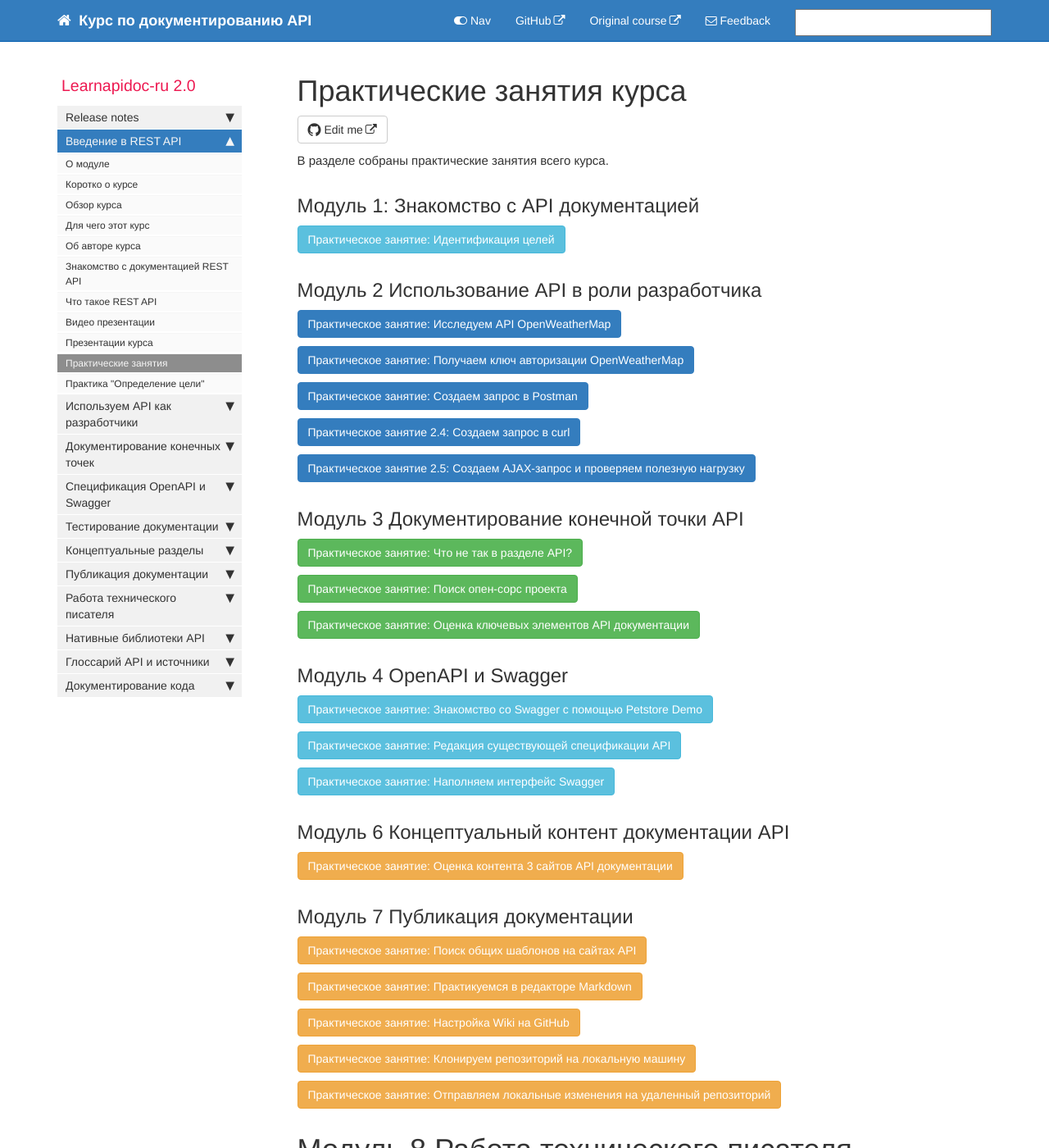
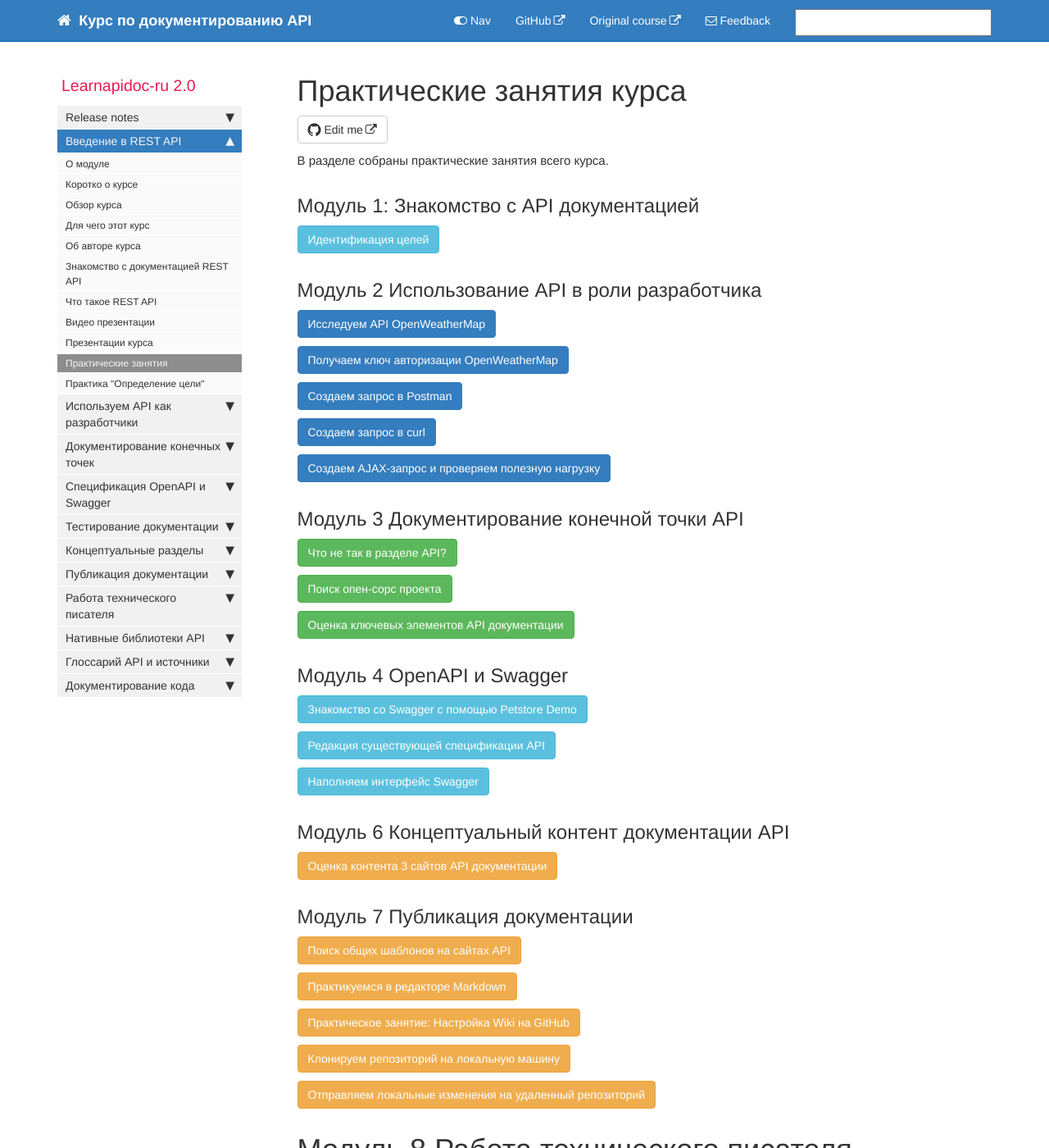
Before and after one commit to Starkovden/Starkovden.github.io, a Jekyll site: the page built from pages/introduction-rest-api/workshop-activities.md, in a window 1280 px wide and 1400 px high. Shown: the whole window at 82% size. Built offline with Jekyll 4.4.1, drawn with Linux system fonts in a browser that asks for light colours; nearby versions of some CDN libraries; comment, search, counter and statistics services are not loaded; some of the changed text lies outside the part shown.

Commit message:
поправил текст кнопки

```diff
--- a/pages/introduction-rest-api/workshop-activities.md
+++ b/pages/introduction-rest-api/workshop-activities.md
@@ -13,68 +13,64 @@ toc: false
 ## Модуль 1: Знакомство с API документацией
 
 
-{% include workshop_button.html title="Практическое занятие: Идентификация целей" activity="identify_goals" button_type="info" %}
+{% include workshop_button.html title="Идентификация целей" activity="identify_goals" button_type="info" %}
 
 ## Модуль 2 Использование API в роли разработчика
 
-{% include workshop_button.html title="Практическое занятие: Исследуем API OpenWeatherMap" activity="explore_openweathermap_api" button_type="primary" %}
+{% include workshop_button.html title="Исследуем API OpenWeatherMap" activity="explore_openweathermap_api" button_type="primary" %}
 
 
-{% include workshop_button.html title="Практическое занятие: Получаем ключ авторизации OpenWeatherMap" activity="get_authorization_keys" button_type="primary" %}
+{% include workshop_button.html title="Получаем ключ авторизации OpenWeatherMap" activity="get_authorization_keys" button_type="primary" %}
 
 
-{% include workshop_button.html title="Практическое занятие: Создаем запрос в Postman" activity="postman_request" button_type="primary" %}
+{% include workshop_button.html title="Создаем запрос в Postman" activity="postman_request" button_type="primary" %}
 
 
-{% include workshop_button.html title="Практическое занятие 2.4: Создаем запрос в curl" activity="make_curl_request" button_type="primary" %}
+{% include workshop_button.html title="Создаем запрос в curl" activity="make_curl_request" button_type="primary" %}
 
 
-{% include workshop_button.html title="Практическое занятие 2.5: Создаем AJAX-запрос и проверяем полезную нагрузку" activity="ajax_api_request" button_type="primary" %}
+{% include workshop_button.html title="Создаем AJAX-запрос и проверяем полезную нагрузку" activity="ajax_api_request" button_type="primary" %}
 
 ## Модуль 3 Документирование конечной точки API
 
-{% include workshop_button.html title="Практическое занятие: Что не так в разделе API?" activity="whats_wrong_with_serfreport" button_type="success" %}
+{% include workshop_button.html title="Что не так в разделе API?" activity="whats_wrong_with_serfreport" button_type="success" %}
 
-{% include workshop_button.html title="Практическое занятие: Поиск опен-сорс проекта" activity="find_open_source_project" button_type="success" %}
+{% include workshop_button.html title="Поиск опен-сорс проекта" activity="find_open_source_project" button_type="success" %}
 
-{% include workshop_button.html title="Практическое занятие: Оценка ключевых элементов API документации" activity="evaluate_elemets_api_ref" button_type="success" %}
-
+{% include workshop_button.html title="Оценка ключевых элементов API документации" activity="evaluate_elemets_api_ref" button_type="success" %}
 
 ## Модуль 4 OpenAPI и Swagger
 
+{% include workshop_button.html title="Знакомство со Swagger с помощью Petstore Demo" activity="explore_swagger_petstore" button_type="info" %}
 
-{% include workshop_button.html title="Практическое занятие: Знакомство со Swagger с помощью Petstore Demo" activity="explore_swagger_petstore" button_type="info" %}
+{% include workshop_button.html title="Редакция существующей спецификации API" activity="edit_openapi_spec_file" button_type="info" %}
 
+{% include workshop_button.html title="Наполняем интерфейс Swagger" activity="create_swaggerui_display" button_type="info" %}
 
-{% include workshop_button.html title="Практическое занятие: Редакция существующей спецификации API" activity="edit_openapi_spec_file" button_type="info" %}
-
-
-{% include workshop_button.html title="Практическое занятие: Наполняем интерфейс Swagger" activity="create_swaggerui_display" button_type="info" %}
-
-{% comment %} {% include workshop_button.html title="Практическое занятие: Работа с OpenAPI в Stoplight" activity="work_with_stoplight" button_type="info" %} {% endcomment %}
+{% comment %} {% include workshop_button.html title="Работа с OpenAPI в Stoplight" activity="work_with_stoplight" button_type="info" %} {% endcomment %}
 
 ## Модуль 6 Концептуальный контент документации API
 
-{% include workshop_button.html title="Практическое занятие: Оценка контента 3 сайтов API документации" activity="conceptual_comparisons" button_type="warning" %}
+{% include workshop_button.html title="Оценка контента 3 сайтов API документации" activity="conceptual_comparisons" button_type="warning" %}
 
 ## Модуль 7 Публикация документации
 
 
-{% include workshop_button.html title="Практическое занятие: Поиск общих шаблонов на сайтах API" activity="find_templates" button_type="warning" %}
+{% include workshop_button.html title="Поиск общих шаблонов на сайтах API" activity="find_templates" button_type="warning" %}
 
-{% include workshop_button.html title="Практическое занятие: Практикуемся в редакторе Markdown" activity="markdown" button_type="warning" %}
+{% include workshop_button.html title="Практикуемся в редакторе Markdown" activity="markdown" button_type="warning" %}
 
 
 {% include workshop_button.html title="Практическое занятие: Настройка Wiki на GitHub" activity="create_github_wiki" button_type="warning" %}
 
 
-{% include workshop_button.html title="Практическое занятие: Клонируем репозиторий на локальную машину" activity="clone_repo_locally" button_type="warning" %}
+{% include workshop_button.html title="Клонируем репозиторий на локальную машину" activity="clone_repo_locally" button_type="warning" %}
 
-{% include workshop_button.html title="Практическое занятие: Отправляем локальные изменения на удаленный репозиторий" activity="push_local_to_remote" button_type="warning" %}
+{% include workshop_button.html title="Отправляем локальные изменения на удаленный репозиторий" activity="push_local_to_remote" button_type="warning" %}
 
 # Модуль 8 Работа технического писателя
 
-{% include workshop_button.html title="Практическое занятие: Обзор вакансий и требований в них к документированию API" activity="look_for_apidoc_jobs" button_type="info" %}
+{% include workshop_button.html title="Обзор вакансий и требований в них к документированию API" activity="look_for_apidoc_jobs" button_type="info" %}
 
 [🔙](course-slides.html)
 
```
